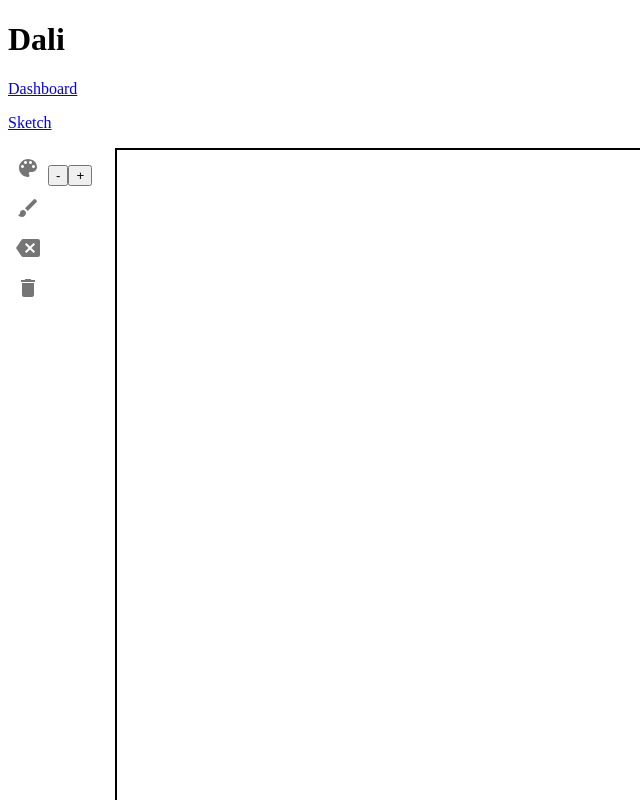
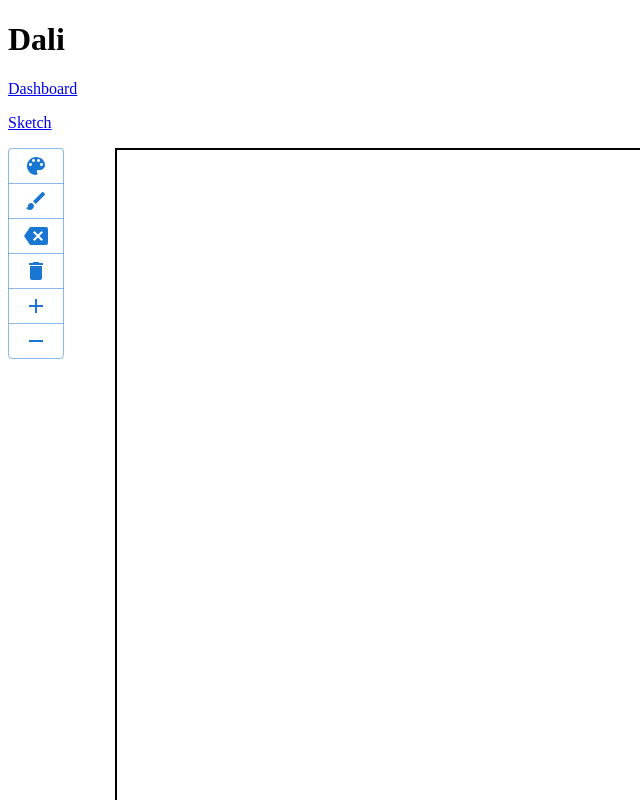
Before and after one commit to dimassudjito/dali, a React (Create React App) app in the folder frontend/: page /sketch in a window 1280 px wide. Shown: the top 800 px of the page, without its empty margins (0-640 px from the left). Built offline with nearby package versions, Linux system fonts and the light colour scheme.

Commit message:
button group vertical

```diff
--- a/frontend/src/pages/Sketch.tsx
+++ b/frontend/src/pages/Sketch.tsx
@@ -1,10 +1,12 @@
 import React, { useState, useEffect, useRef } from 'react'
-import { Box, Grid, ButtonGroup, IconButton } from '@mui/material'
+import { Box, Grid, ButtonGroup, Button } from '@mui/material'
 import {
   ColorLens as ColorLensIcon,
   Brush as BrushIcon,
   Backspace as BackspaceIcon,
-  Delete as DeleteIcon
+  Delete as DeleteIcon,
+  Add as AddIcon,
+  Remove as RemoveIcon
 } from '@mui/icons-material'
 
 export const Sketch: React.FC = () => {
@@ -115,21 +117,25 @@ export const Sketch: React.FC = () => {
       <Grid container spacing={2}>
         <Grid item xs={12} md={1}>
           <ButtonGroup orientation="vertical">
-            <IconButton onClick={changeColor}>
+            <Button onClick={changeColor}>
               <ColorLensIcon />
-            </IconButton>
-            <IconButton onClick={getBrush}>
+            </Button>
+            <Button onClick={getBrush}>
               <BrushIcon />
-            </IconButton>
-            <IconButton onClick={getEraser}>
+            </Button>
+            <Button onClick={getEraser}>
               <BackspaceIcon />
-            </IconButton>
-            <IconButton onClick={clearCanvas}>
+            </Button>
+            <Button onClick={clearCanvas}>
               <DeleteIcon />
-            </IconButton>
+            </Button>
+            <Button onClick={increaseBrushSize}>
+              <AddIcon />
+            </Button>
+            <Button onClick={decreaseBrushSize}>
+              <RemoveIcon />
+            </Button>
           </ButtonGroup>
-          <button onClick={decreaseBrushSize}>-</button>
-          <button onClick={increaseBrushSize}>+</button>
         </Grid>
         <Grid item xs={12} md={11}>
           <canvas
```
